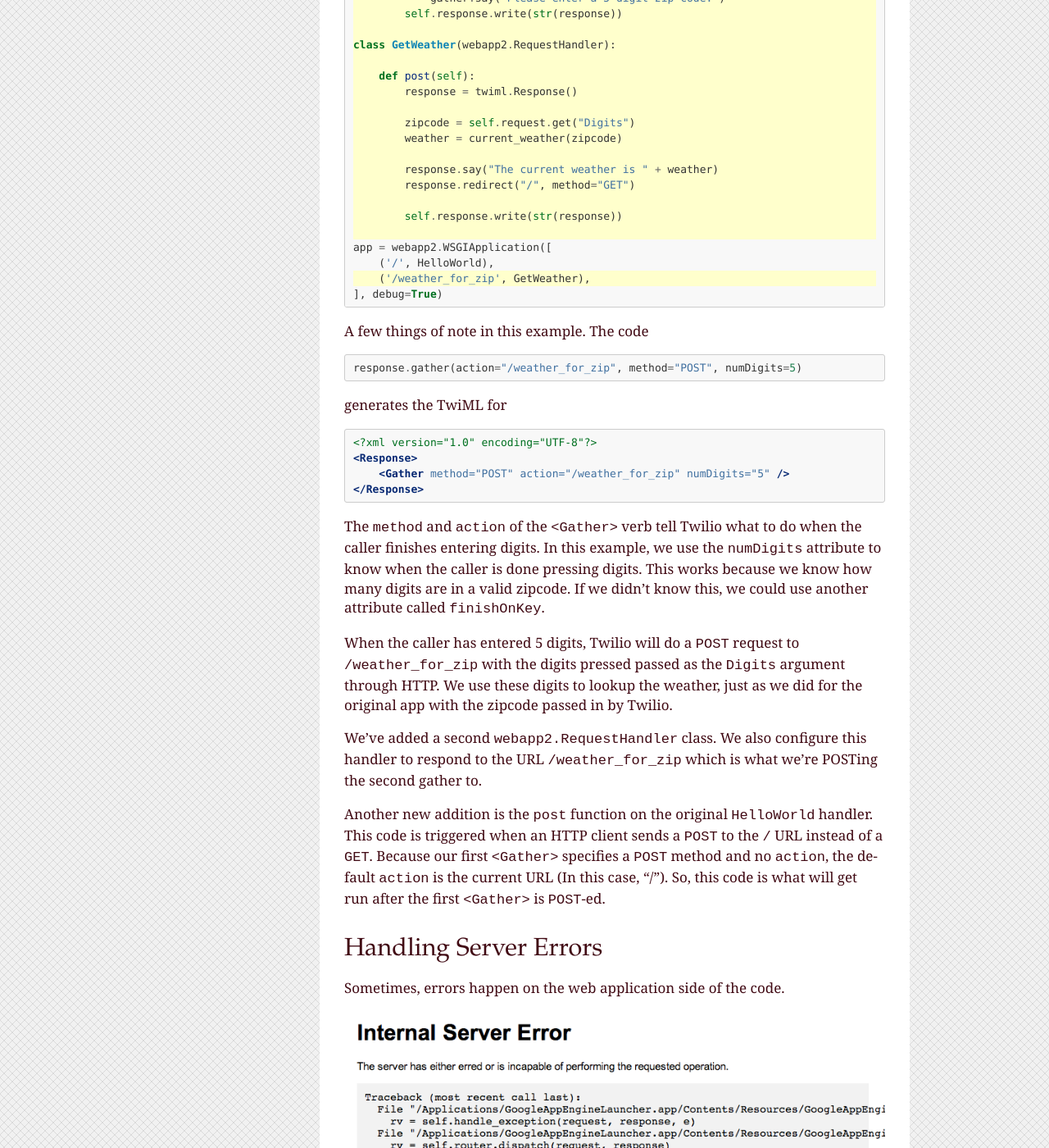
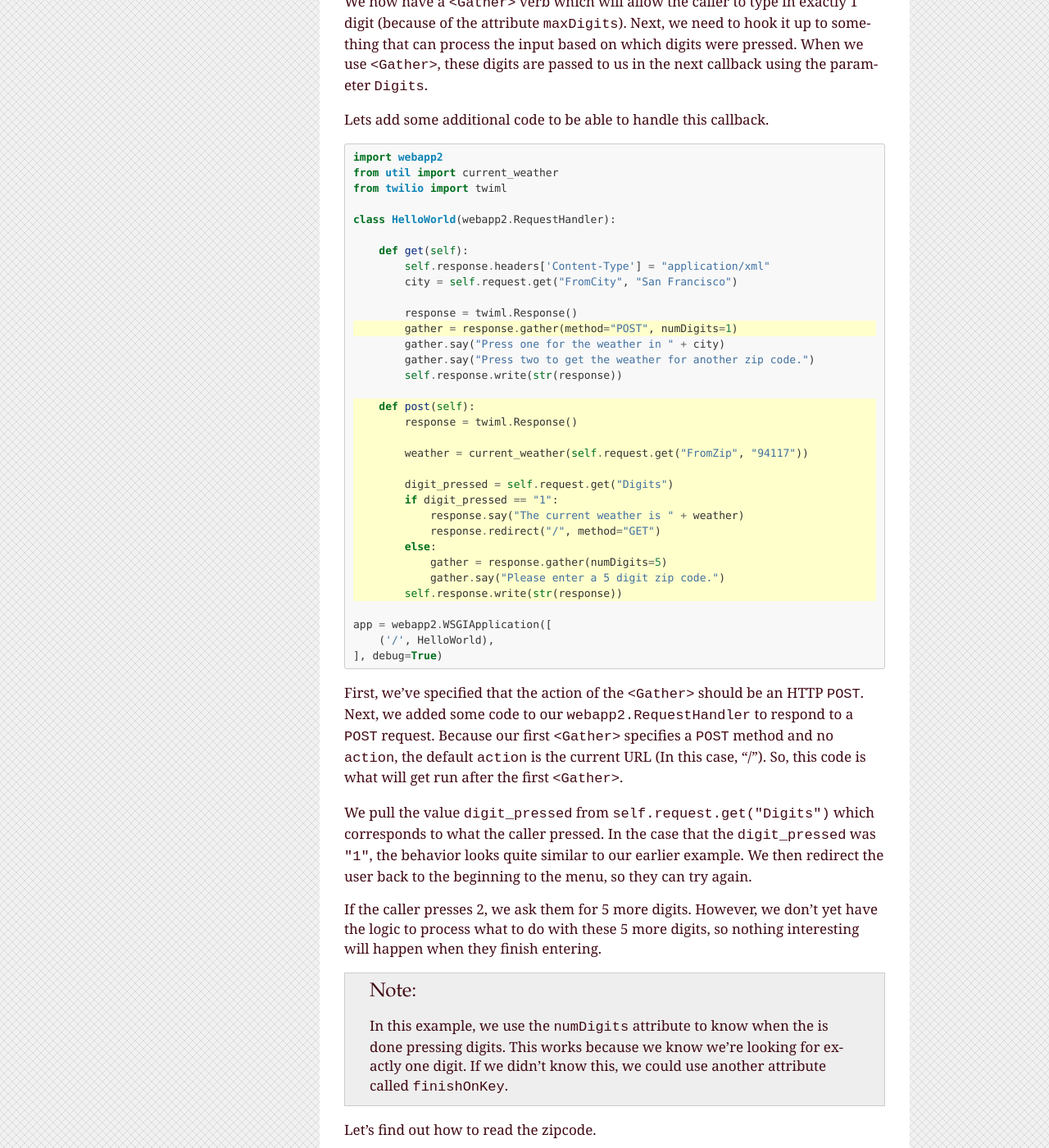
Before and after one commit to twilio/workshop, a Sphinx documentation site: the page built from docs/dynamic_apps.rst, in a window 1280 px wide and 1400 px high, scrolled down 5886 px. Shown: the whole window at 82% size. Built offline with Sphinx 7.4.7, drawn with Linux system fonts in a browser that asks for light colours; some of the changed text lies outside the part shown.

Commit message:
split out menu app into 3 steps

```diff
--- a/docs/dynamic_apps.rst
+++ b/docs/dynamic_apps.rst
@@ -273,10 +273,108 @@
 it may be helpful to add a feature to our app for checking the weather of
 any zipcode. To achieve this, we're going to use a TwiML verb called ``<Gather>``.
 
-Let's update our file to look like this:
+Let's begin by adding a ``<Gather>`` menu:
 
 .. code-block:: python
-    :emphasize-lines: 12,13,14,17-43,46
+    :emphasize-lines: 11-14
+
+    import webapp2
+    from util import current_weather
+    from twilio import twiml
+
+    class HelloWorld(webapp2.RequestHandler):
+
+        def get(self):
+            self.response.headers['Content-Type'] = "application/xml"
+            city = self.request.get("FromCity", "San Francisco")
+
+            response = twiml.Response()
+            gather = response.gather(numDigits=1)
+            gather.say("Press one for the weather in " + city)
+            gather.say("Press two to get the weather for another zip code.")
+            self.response.write(str(response))
+
+The TwiML we've generated so far for the menu looks like this:
+
+.. code-block:: xml
+
+    <?xml version="1.0" encoding="UTF-8"?>
+    <Response>
+        <Gather numDigits="1">
+            <Say>Press one for the weather</Say>
+            <Say>Press two to get the weather for another zip code.</Say>
+        </Gather>
+    </Response>
+
+We now have a ``<Gather>`` verb which will allow the caller to type in exactly 1 digit
+(because of the attribute ``maxDigits``). Next, we need to hook it up to something that
+can process the input based on which digits were pressed. When we use ``<Gather>``, these
+digits are passed to us in the next callback using the parameter ``Digits``.
+
+Lets add some additional code to be able to handle this callback.
+
+.. code-block:: python
+    :emphasize-lines: 12,17-29
+
+    import webapp2
+    from util import current_weather
+    from twilio import twiml
+
+    class HelloWorld(webapp2.RequestHandler):
+
+        def get(self):
+            self.response.headers['Content-Type'] = "application/xml"
+            city = self.request.get("FromCity", "San Francisco")
+
+            response = twiml.Response()
+            gather = response.gather(method="POST", numDigits=1)
+            gather.say("Press one for the weather in " + city)
+            gather.say("Press two to get the weather for another zip code.")
+            self.response.write(str(response))
+
+        def post(self):
+            response = twiml.Response()
+
+            weather = current_weather(self.request.get("FromZip", "94117"))
+
+            digit_pressed = self.request.get("Digits")
+            if digit_pressed == "1":
+                response.say("The current weather is " + weather)
+                response.redirect("/", method="GET")
+            else:
+                gather = response.gather(numDigits=5)
+                gather.say("Please enter a 5 digit zip code.")
+            self.response.write(str(response))
+
+    app = webapp2.WSGIApplication([
+        ('/', HelloWorld),
+    ], debug=True)
+
+
+First, we've specified that the action of the ``<Gather>`` should be an HTTP ``POST``. Next, we
+added some code to our ``webapp2.RequestHandler`` to respond to a ``POST`` request.
+Because our first ``<Gather>`` specifies a ``POST`` method and no ``action``, the default
+``action`` is the current URL (In this case, "/"). So, this code is what will get run
+after the first ``<Gather>``.
+
+We pull the value ``digit_pressed`` from ``self.request.get("Digits")`` which corresponds to what
+the caller pressed. In the case that the ``digit_pressed`` was ``"1"``, the behavior looks quite
+similar to our earlier example. We then redirect the user back to the beginning to the menu, so they
+can try again.
+
+If the caller presses 2, we ask them for 5 more digits. However, we don't yet have the logic to process
+what to do with these 5 more digits, so nothing interesting will happen when they finish entering.
+
+.. note::
+
+    In this example, we use the ``numDigits`` attribute to know when the is done pressing digits.
+    This works because we know we're looking for exactly one digit. If we didn't know this, we could
+    use another attribute called ``finishOnKey``.
+
+Let's find out how to read the zipcode.
+
+.. code-block:: python
+    :emphasize-lines: 27,30-42,46
 
     import webapp2
     from util import current_weather
@@ -326,42 +424,13 @@
         ('/weather_for_zip', GetWeather),
     ], debug=True)
 
-
-A few things of note in this example. The code
-
-.. code-block:: python
-
-    response.gather(action="/weather_for_zip", method="POST", numDigits=5)
-
-generates the TwiML for
-
-.. code-block:: xml
-
-    <?xml version="1.0" encoding="UTF-8"?>
-    <Response>
-        <Gather method="POST" action="/weather_for_zip" numDigits="5" />
-    </Response>
-
-The ``method`` and ``action`` of the ``<Gather>`` verb tell Twilio what to do when the caller
-finishes entering digits. In this example, we use the ``numDigits`` attribute to
-know when the caller is done pressing digits. This works because we know how many
-digits are in a valid zipcode. If we didn't know this, we could use another attribute called
-``finishOnKey``.
+We've added a second ``webapp2.RequestHandler`` class. We also configure this handler
+to respond to the URL ``/weather_for_zip`` and changed the ``<Gather>`` to point to it.
 
 When the caller has entered 5 digits, Twilio will do a ``POST`` request to
-``/weather_for_zip`` with the digits pressed passed as the ``Digits`` argument
-through HTTP. We use these digits to lookup the weather, just as we did for the original
-app with the zipcode passed in by Twilio.
-
-We've added a second ``webapp2.RequestHandler`` class. We also configure this handler
-to respond to the URL ``/weather_for_zip`` which is what we're POSTing the second
-gather to.
-
-Another new addition is the ``post`` function on the original ``HelloWorld`` handler.
-This code is triggered when an HTTP client sends a ``POST`` to the ``/`` URL instead of a
-``GET``. Because our first ``<Gather>`` specifies a ``POST`` method and no ``action``, the default
-``action`` is the current URL (In this case, "/"). So, this code is what will get run
-after the first ``<Gather>`` is ``POST``-ed.
+``/weather_for_zip`` with the digits pressed passed as the ``Digits`` argument.
+We use these digits to lookup the weather, just as we did for the original
+app with the ``FromZipCode`` passed in by Twilio.
 
 
 Handling Server Errors
```
